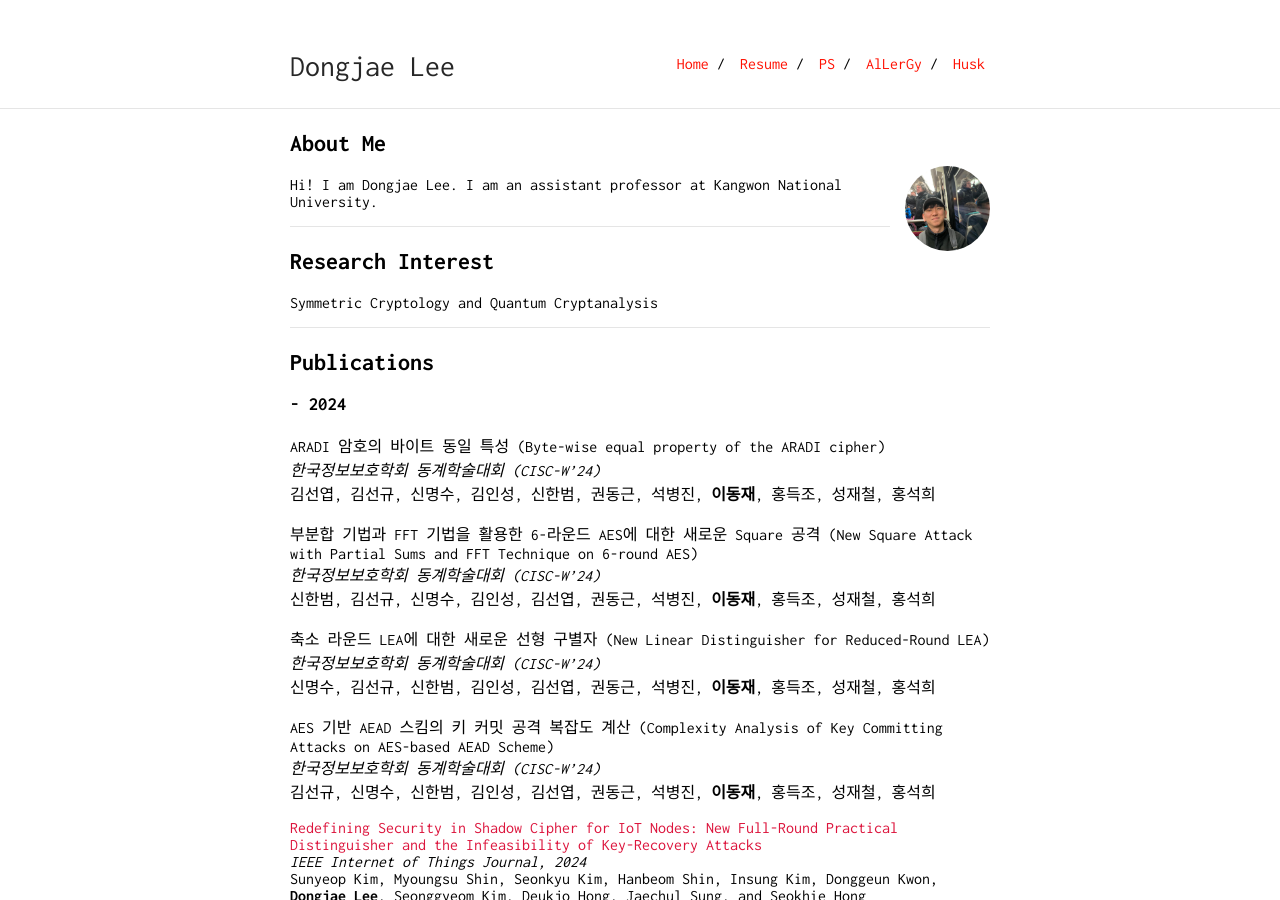
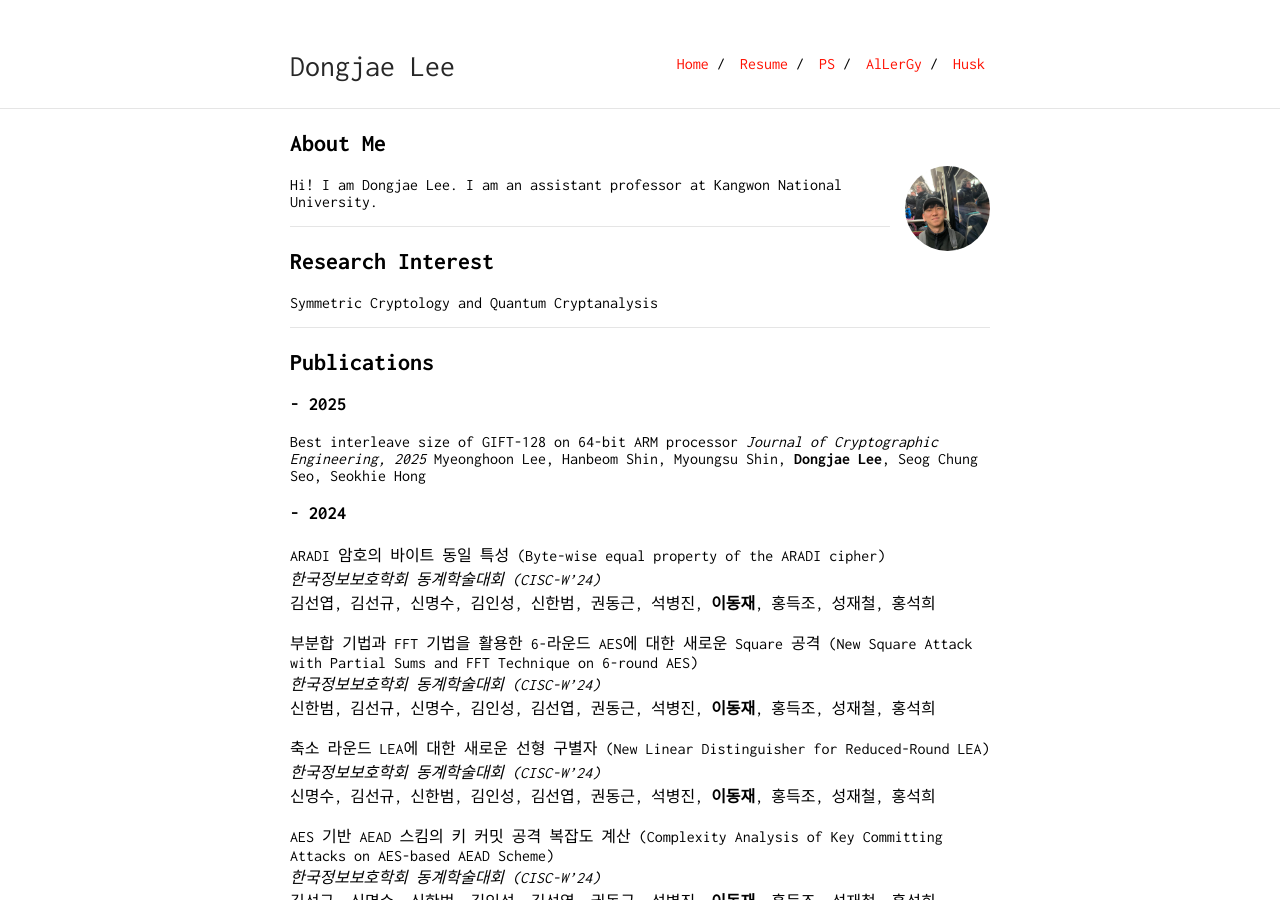
Before and after one commit to DongjaeLee-Dd2dD2/DongjaeLee-Dd2dD2.github.io, a Jekyll site: the page built from index.md, in a window 1280 px wide and 900 px high. Built offline with Jekyll 4.4.1, drawn with Linux system fonts in a browser that asks for light colours; some of the changed text lies outside the part shown.

Commit message:
Update index.md

```diff
--- a/index.md
+++ b/index.md
@@ -18,6 +18,11 @@ Symmetric Cryptology and Quantum Cryptanalysis
 ---
 
 ## Publications
+
+### - 2025
+Best interleave size of GIFT-128 on 64-bit ARM processor
+*Journal of Cryptographic Engineering, 2025*
+Myeonghoon Lee, Hanbeom Shin, Myoungsu Shin, **Dongjae Lee**, Seog Chung Seo, Seokhie Hong
 
 ### - 2024
 
@@ -87,6 +92,10 @@ Byte-wise Equal Property of ARADI
 *Cryptology ePrint Archive, 2024*
 Sunyeop Kim, Insung Kim, **Dongjae Lee**, Deukjo Hong, Jaechul Sung, and Seokhie Hong
 
+New Exchanged Boomerang Distinguishers for 5-Round AES
+*Cryptology ePrint Archive, 2025*
+Hanbeom Shin, Seonkyu Kim, **Dongjae Lee**, Deukjo Hong, Jaechul Sung, Seokhie Hong
+
 ---
 
 ## Awards
```
